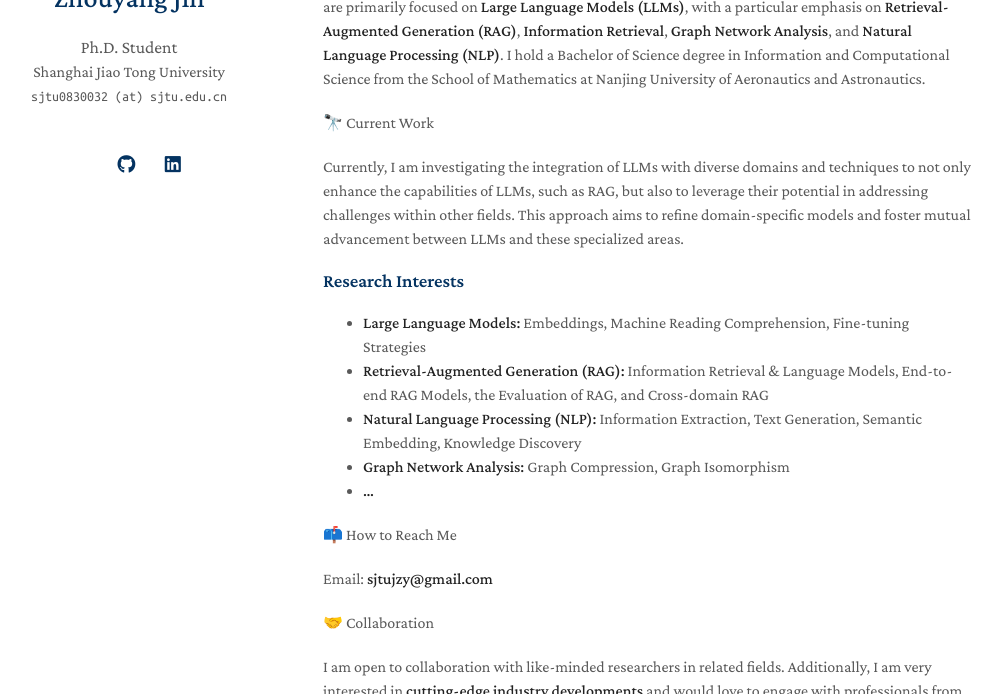
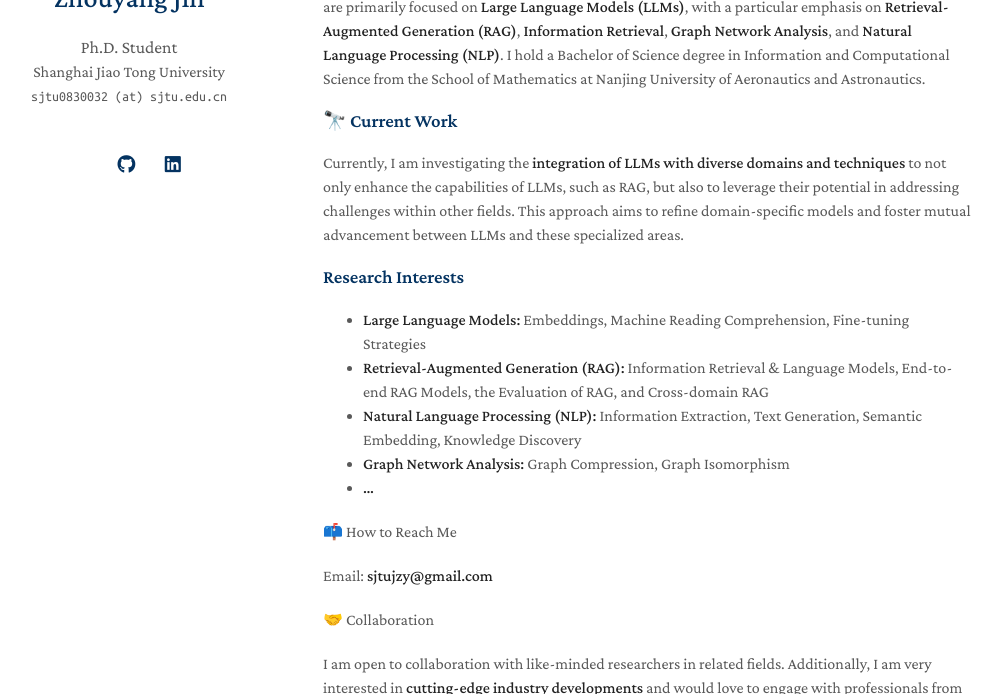
Before and after one commit to jzyKevin/jzyKevin.github.io, a Jekyll site: the page built from index.md, in a window 1280 px wide and 900 px high, cut to the strip 206-900 px from the top of the window. Shown: the whole strip, without its empty margins (147-1149 px from the left). Built offline with Jekyll 4.4.1, drawn with Linux system fonts in a browser that asks for light colours; a style sheet for code colours, icons or effects is not loaded; our own code applies the rules of GitHub Pages for plain Markdown files.

```diff
--- a/index.md
+++ b/index.md
@@ -8,9 +8,9 @@ layout: homepage
 
 I'm a second-year Ph.D. student at the School of Electronic Information and Electrical Engineering, **Shanghai Jiao Tong University**, majoring in Computer Science and Technology. My research interests are primarily focused on **Large Language Models (LLMs)**, with a particular emphasis on **Retrieval-Augmented Generation (RAG)**, **Information Retrieval**, **Graph Network Analysis**, and **Natural Language Processing (NLP)**. I hold a Bachelor of Science degree in Information and Computational Science from the School of Mathematics at Nanjing University of Aeronautics and Astronautics.
 
-🔭 Current Work
+### 🔭 Current Work
 
-Currently, I am investigating the integration of LLMs with diverse domains and techniques to not only enhance the capabilities of LLMs, such as RAG, but also to leverage their potential in addressing challenges within other fields. This approach aims to refine domain-specific models and foster mutual advancement between LLMs and these specialized areas.
+Currently, I am investigating the **integration of LLMs with diverse domains and techniques** to not only enhance the capabilities of LLMs, such as RAG, but also to leverage their potential in addressing challenges within other fields. This approach aims to refine domain-specific models and foster mutual advancement between LLMs and these specialized areas.
 
 ###  Research Interests
 
```
